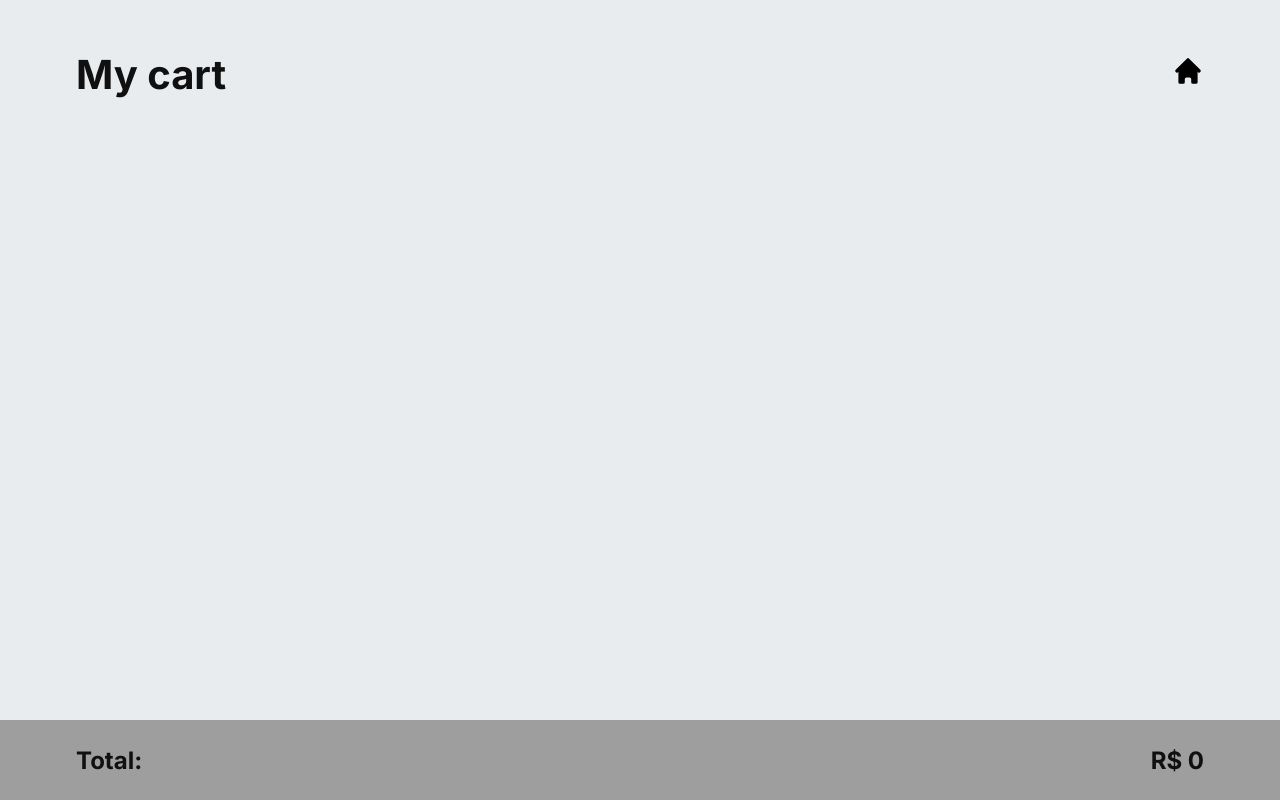
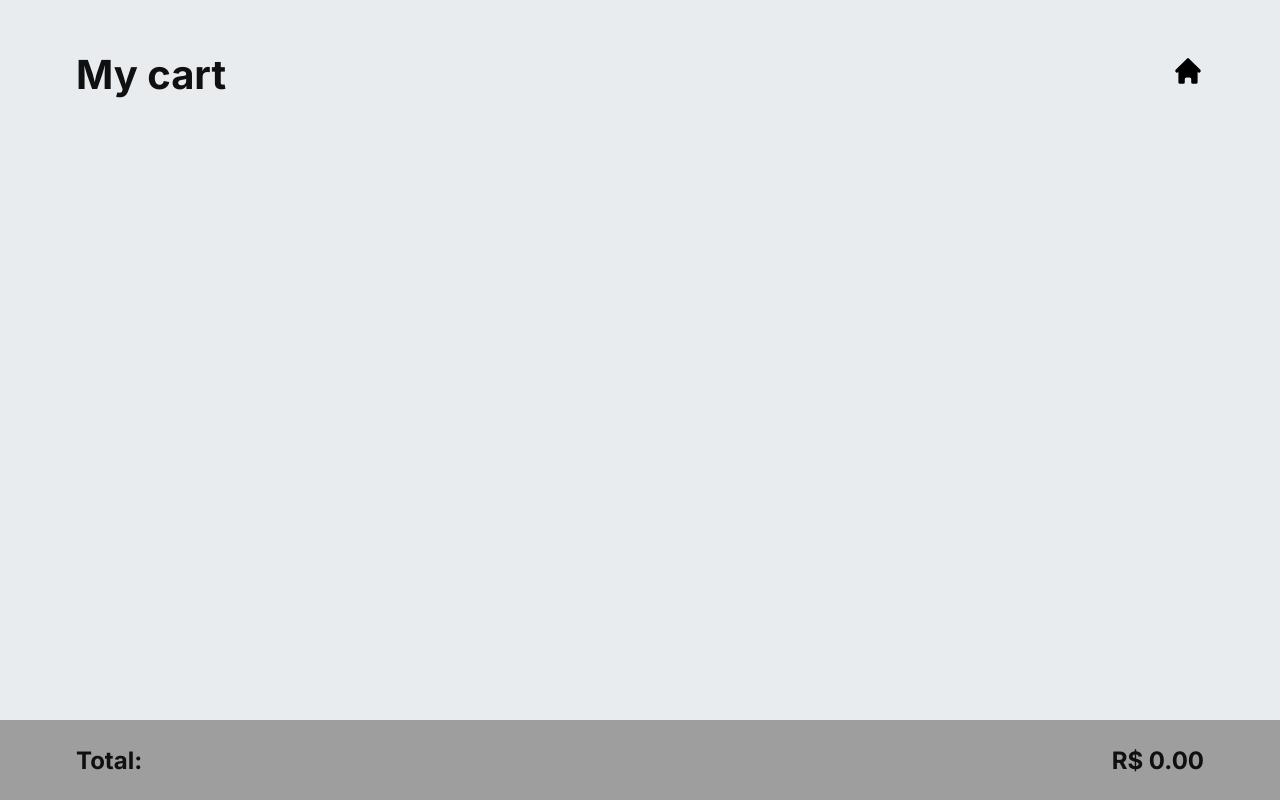
Before and after one commit to gevolgdev/shopping-cart, a React (Vite) app: page /cart in a window 1280 px wide. Built offline with nearby package versions, Linux system fonts and the light colour scheme.

Commit message:
TotalPrice: toFixed(2)

```diff
--- a/src/components/TotalPrice/index.tsx
+++ b/src/components/TotalPrice/index.tsx
@@ -11,7 +11,7 @@ const TotalPrice: React.FC<PriceProps> = (props) => {
     <TotalPriceContainer>
       <div className="content">
         <h1>Total:</h1>
-        <h1>R$ {props.priceCart}</h1>
+        <h1>R$ {props.priceCart.toFixed(2)}</h1>
       </div>
     </TotalPriceContainer>
   )
```
